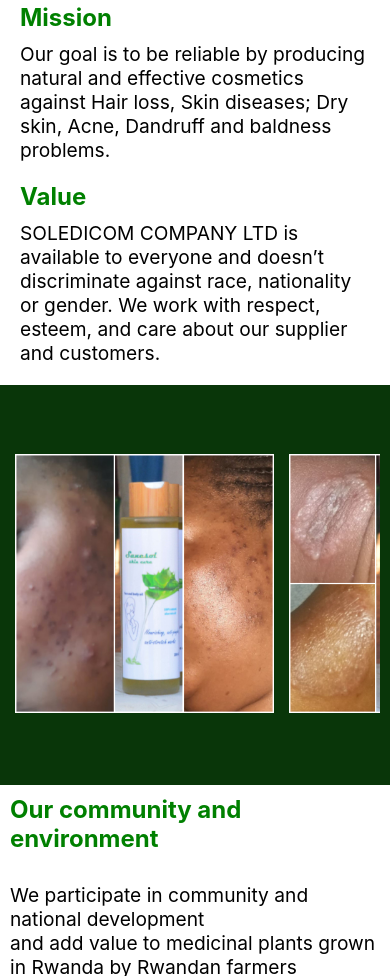
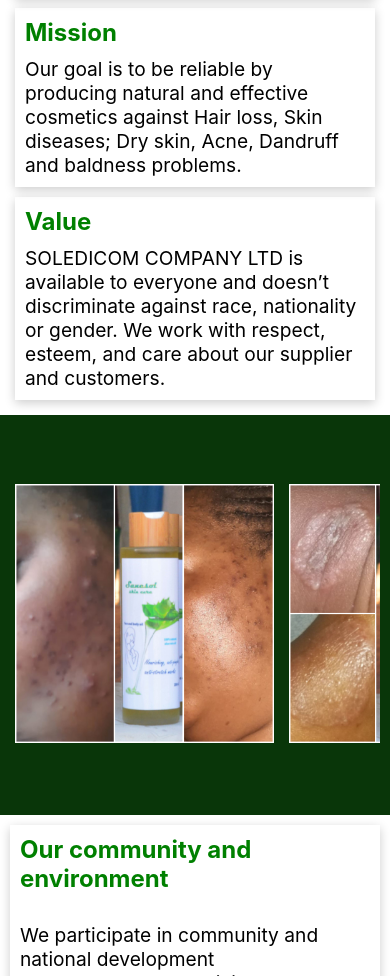
Before and after one commit to akashi7/med-web, a plain HTML site: page src/index.html in a window 390 px wide. Shown: the part 1024-2000 px from the top of the page. Drawn offline with Linux system fonts and the light colour scheme.

Commit message:
box shaddow

```diff
--- a/src/style.css
+++ b/src/style.css
@@ -433,10 +433,24 @@ html {
 
   .followup {
     margin-bottom: 30px;
+    box-shadow: 0 3px 10px rgb(0 0 0 / 0.2);
+    padding: 10px;
+  }
+
+  .cc {
+    box-shadow: 0 3px 10px rgb(0 0 0 / 0.2);
+    padding: 10px;
   }
 
   .production {
     margin-bottom: 30px;
+    box-shadow: 0 3px 10px rgb(0 0 0 / 0.2);
+    padding: 10px;
+  }
+
+  .content {
+    box-shadow: 0 3px 10px rgb(0 0 0 / 0.2);
+    padding: 10px;
   }
 
   .vision h3,
```
